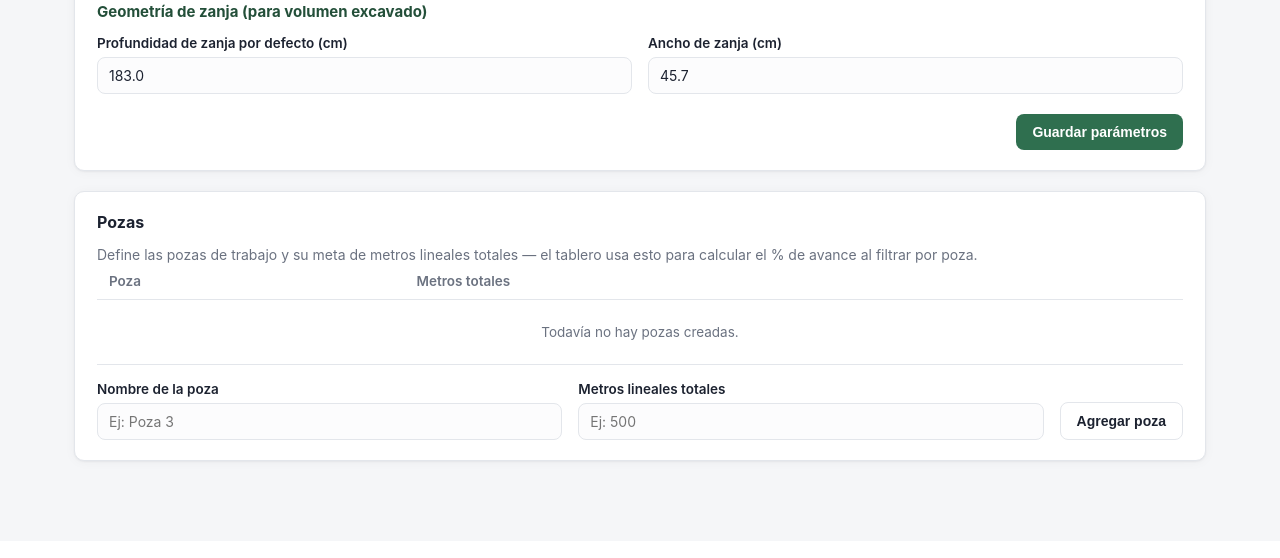
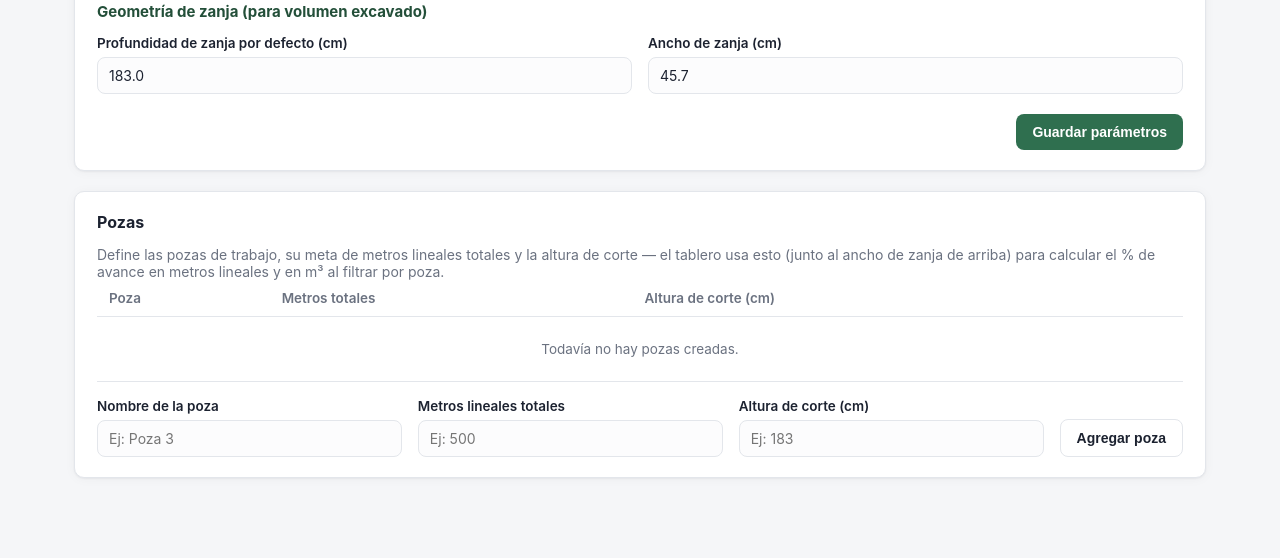
Before and after one commit to alejandrozavalasalinas-cpu/zanjadora, a Flask app: page /parametros in a window 1280 px wide. Shown: the part 842-1400 px from the top of the page. Before the commit the page ends 1307 px from the top, so only its background shows below. Run offline with Flask 3, Linux system fonts and the light colour scheme; the visitor is signed in with stand-in values (Sample User, id 1); data comes from the database, SQL or seed files in the repository; data that the repository does not hold is empty.

Commit message:
Agrega altura de corte por poza y % de avance en m³ en el tablero
Cada poza ahora guarda también su altura de corte (cm). El tablero calcula la meta de m³ (metros lineales × altura × ancho de zanja de Parámetros) y muestra el % de avance en volumen real acumulado, junto al % de avance en metros lineales ya existente.

Co-Authored-By: Claude Sonnet 5 <noreply@anthropic.com>

```diff
--- a/app.py
+++ b/app.py
@@ -99,11 +99,20 @@ def tablero():
     pozas_disponibles = models.listar_pozas_disponibles()
     avance_poza_pct = None
     metros_totales_poza = None
+    meta_m3_poza = None
+    avance_m3_poza_pct = None
     if poza:
         poza_info = models.obtener_poza(poza)
         if poza_info and poza_info.get("metros_totales"):
             metros_totales_poza = poza_info["metros_totales"]
             avance_poza_pct = (kpis["avance_total"] / metros_totales_poza) * 100
+        if poza_info and poza_info.get("metros_totales") and poza_info.get("altura_cm"):
+            ancho_zanja_cm = models.get_parametros().get("ancho_zanja_cm") or 0
+            meta_m3_poza = (
+                poza_info["metros_totales"] * (poza_info["altura_cm"] / 100) * (ancho_zanja_cm / 100)
+            )
+            if meta_m3_poza:
+                avance_m3_poza_pct = (kpis["volumen_total"] / meta_m3_poza) * 100
     return render_template(
         "tablero.html",
         kpis=kpis,
@@ -116,6 +125,8 @@ def tablero():
         poza_sel=poza,
         avance_poza_pct=avance_poza_pct,
         metros_totales_poza=metros_totales_poza,
+        meta_m3_poza=meta_m3_poza,
+        avance_m3_poza_pct=avance_m3_poza_pct,
     )
 
 
@@ -277,9 +288,10 @@ def crear_poza():
     nombre = (request.form.get("nombre") or "").strip()
     try:
         metros_totales = float(request.form.get("metros_totales") or 0)
+        altura_cm = float(request.form.get("altura_cm") or 0)
         if not nombre:
             raise ValueError("El nombre de la poza es obligatorio.")
-        models.crear_poza(nombre, metros_totales)
+        models.crear_poza(nombre, metros_totales, altura_cm)
         flash("Poza agregada.", "success")
     except ValueError as e:
         flash(f"Error: {e}", "error")
--- a/models.py
+++ b/models.py
@@ -103,9 +103,14 @@ def init_db():
             id INTEGER PRIMARY KEY AUTOINCREMENT,
             nombre TEXT UNIQUE NOT NULL,
             metros_totales REAL,
+            altura_cm REAL,
             creado_en TEXT
         )
     """)
+    cols_pozas = [r["name"] for r in conn.execute("PRAGMA table_info(pozas)").fetchall()]
+    if "altura_cm" not in cols_pozas:
+        conn.execute("ALTER TABLE pozas ADD COLUMN altura_cm REAL")
+
     cols_registros = [r["name"] for r in conn.execute("PRAGMA table_info(registros)").fetchall()]
     if "poza" not in cols_registros:
         conn.execute("ALTER TABLE registros ADD COLUMN poza TEXT")
@@ -273,12 +278,12 @@ def listar_anios_disponibles():
     return [int(r["anio"]) for r in rows if r["anio"]]
 
 
-def crear_poza(nombre, metros_totales):
+def crear_poza(nombre, metros_totales, altura_cm):
     conn = get_db()
     try:
         conn.execute(
-            "INSERT INTO pozas (nombre, metros_totales, creado_en) VALUES (?, ?, ?)",
-            (nombre, metros_totales, datetime.utcnow().isoformat()),
+            "INSERT INTO pozas (nombre, metros_totales, altura_cm, creado_en) VALUES (?, ?, ?, ?)",
+            (nombre, metros_totales, altura_cm, datetime.utcnow().isoformat()),
         )
         conn.commit()
     except sqlite3.IntegrityError:
@@ -382,6 +387,7 @@ def resumen_kpis(anio=None, mes=None, poza=None):
             COALESCE(SUM(horas_operadas), 0) AS horas_operadas_total,
             COALESCE(SUM(combustible_l), 0) AS combustible_total,
             COALESCE(SUM(avance_m), 0) AS avance_total,
+            COALESCE(SUM(volumen_m3), 0) AS volumen_total,
             COALESCE(SUM(costo_total), 0) AS costo_total_acumulado
         FROM registros {where}
     """, valores).fetchone()
--- a/static/style.css
+++ b/static/style.css
@@ -208,6 +208,8 @@ body {
 .poza-form .form-actions { margin-top: 0; }
 
 .poza-progreso { margin-bottom: 20px; }
+.poza-progreso h2 { margin: 0 0 14px; }
+.poza-progreso-item + .poza-progreso-item { margin-top: 18px; }
 .poza-progreso-head {
   display: flex; justify-content: space-between; align-items: baseline;
   font-size: 14px; margin-bottom: 10px;
--- a/templates/parametros.html
+++ b/templates/parametros.html
@@ -72,17 +72,18 @@
 
 <section class="panel">
   <h2>Pozas</h2>
-  <p class="muted">Define las pozas de trabajo y su meta de metros lineales totales — el tablero usa esto para calcular el % de avance al filtrar por poza.</p>
+  <p class="muted">Define las pozas de trabajo, su meta de metros lineales totales y la altura de corte — el tablero usa esto (junto al ancho de zanja de arriba) para calcular el % de avance en metros lineales y en m³ al filtrar por poza.</p>
   <div class="table-wrap">
     <table class="data-table">
       <thead>
-        <tr><th>Poza</th><th>Metros totales</th><th></th></tr>
+        <tr><th>Poza</th><th>Metros totales</th><th>Altura de corte (cm)</th><th></th></tr>
       </thead>
       <tbody>
         {% for p in pozas %}
         <tr>
           <td>{{ p.nombre }}</td>
           <td>{{ "{:,.0f}".format(p.metros_totales) if p.metros_totales is not none else '—' }}</td>
+          <td>{{ "{:,.0f}".format(p.altura_cm) if p.altura_cm is not none else '—' }}</td>
           <td>
             <form method="post" action="{{ url_for('eliminar_poza', poza_id=p.id) }}" onsubmit="return confirm('¿Eliminar esta poza?');">
               <button type="submit" class="btn-link-danger">Eliminar</button>
@@ -90,7 +91,7 @@
           </td>
         </tr>
         {% else %}
-        <tr><td colspan="3" class="empty">Todavía no hay pozas creadas.</td></tr>
+        <tr><td colspan="4" class="empty">Todavía no hay pozas creadas.</td></tr>
         {% endfor %}
       </tbody>
     </table>
@@ -102,6 +103,9 @@
     <label>Metros lineales totales
       <input type="number" step="0.1" name="metros_totales" placeholder="Ej: 500" required>
     </label>
+    <label>Altura de corte (cm)
+      <input type="number" step="0.1" name="altura_cm" placeholder="Ej: 183" required>
+    </label>
     <div class="form-actions">
       <button type="submit" class="btn-secondary">Agregar poza</button>
     </div>
```
Also changed, not shown: templates/tablero.html (+20 -5 lines).
